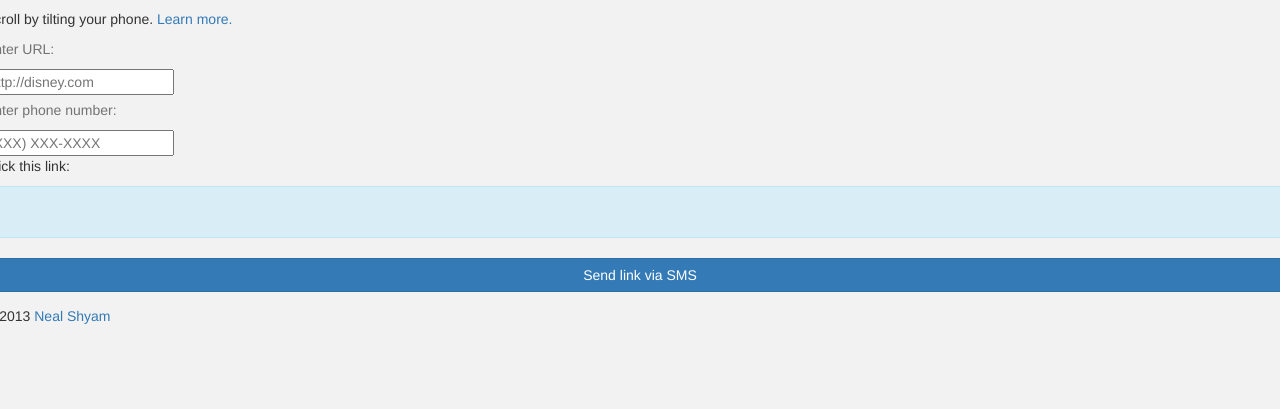
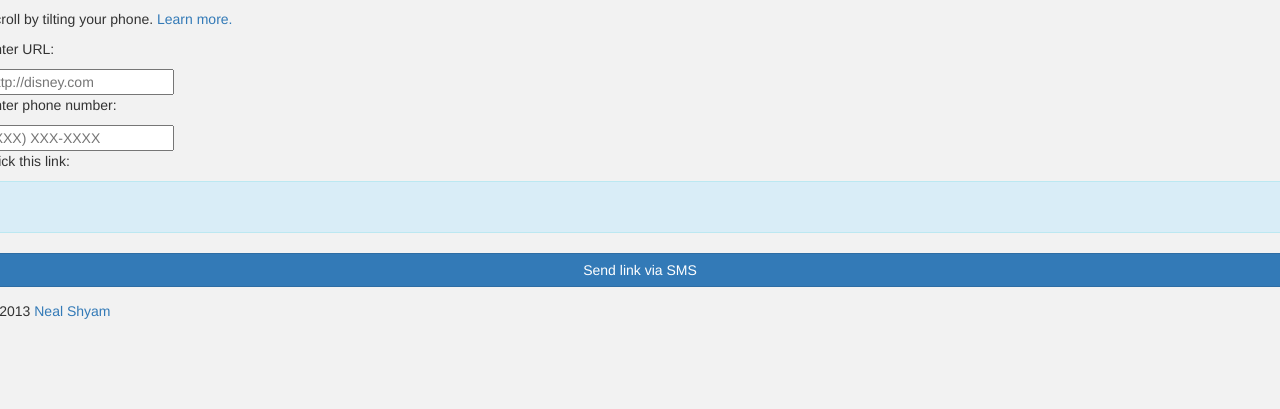
Before and after one commit to nealrs/skrolla, a Flask app: page / in a window 1280 px wide. Shown: the part 391-800 px from the top of the page. Run offline with Flask 2, Linux system fonts and the light colour scheme; some libraries are stand-ins or nearby versions.

Commit message:
switch from form labels to paragraph tags

```diff
--- a/templates/landing.html
+++ b/templates/landing.html
@@ -45,14 +45,14 @@
 			<p class="hidden-phone"><strong>Try it now!</strong></p>
 			<p class="visible-phone">Scroll by tilting your phone. <a href="http://gitat.me/2013/10/10/Tilt-O-Scroll.html" target="_blank" title = "Learn more about Skrolla">Learn more.</a></p>
 			<form action="/sms/" method=POST>
-				<span class="help-block">Enter URL:</span>
+				<p>Enter URL:</p>
 				<input class = "input-block-level" type="text" id = "url" name ="url" placeholder="http://disney.com">
 
-				<span class="help-block">Enter phone number:</span>
+				<p>Enter phone number:</p>
 				<input class = "input-block-level" type="text" id = "to" name ="to" placeholder="(XXX) XXX-XXXX">
 
 				<p>Click this link:</p>
-				<div class="alert alert-info" placeholder="http://" style="overflow:scroll;"><a href="#" id = "link" target="_blank" title="Skroll-away!">&nbsp;</a></div>
+				<div class="alert alert-info" placeholder="http://" style="overflow:auto;"><a href="#" id = "link" target="_blank" title="Skroll-away!">&nbsp;</a></div>
 
 				<button type="submit" class="btn btn-primary btn-block">Send link via SMS</button>
 			</form>
```
